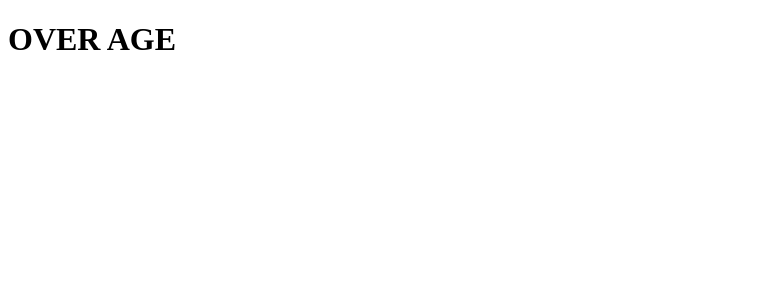
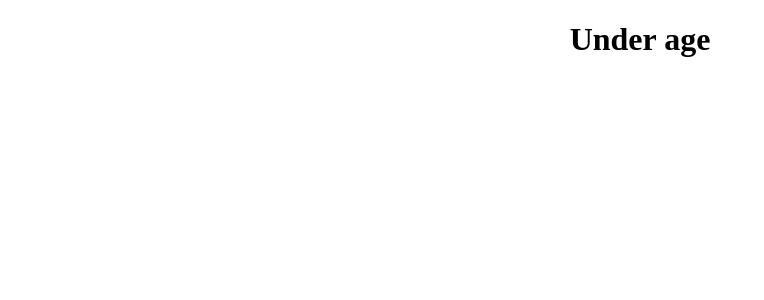
Before and after one commit to Adarsh-G-P/Learn_React, a React (Create React App) app: page / in a window 1280 px wide. Shown: the top 300 px of the page, without its empty margins (0-764 px from the left). Built offline with nearby package versions, Linux system fonts and the light colour scheme.

Commit message:
use of ternary operator

```diff
--- a/src/App.js
+++ b/src/App.js
@@ -2,13 +2,12 @@
 import './App.css';
 
 function App() {
-  const age = 22
-  if(age>=18){
-    return <h1>OVER AGE</h1>;
-  }
-  else{
-    return <div className="App"><h1>UNDER AGE</h1></div>;
-  }
+  const age =5
+    return (
+    <div className="App">
+      {age>=18 ? <h1>Over age</h1> : <h1>Under age</h1>}
+      </div>
+    );
 
 
 }
```
